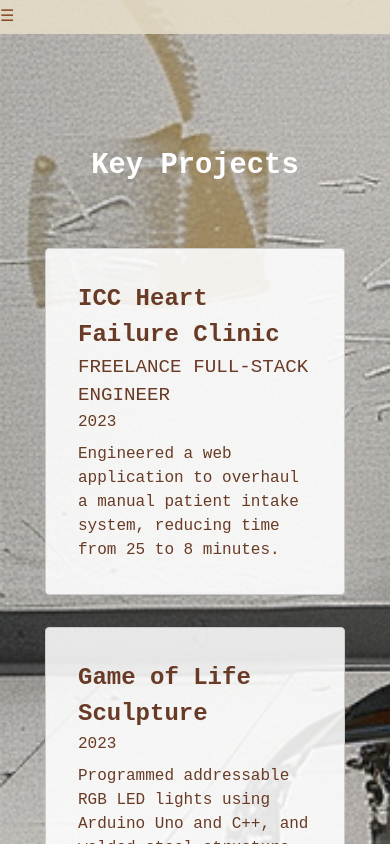
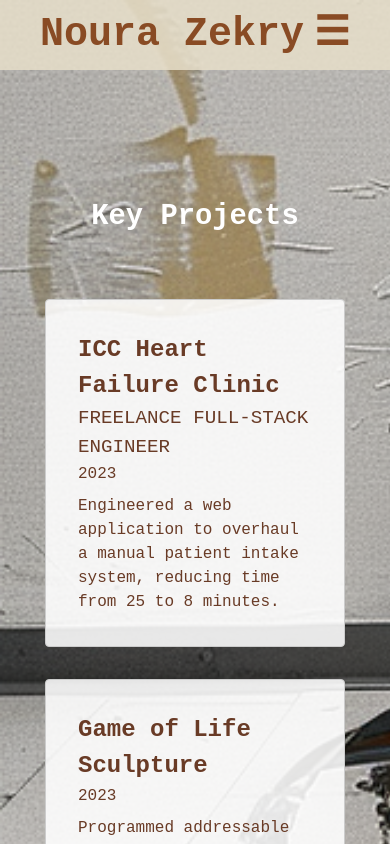
Before and after one commit to nourazekry/myPortfolio, a Next.js app in the folder my-portfolio/: page /projects in a window 390 px wide. Shown: the top 844 px of the page. Built offline with nearby package versions, Linux system fonts and the light colour scheme; a web font is replaced by a local one.

Commit message:
styling + mobile optimization

```diff
--- a/my-portfolio/app/Experience.module.css
+++ b/my-portfolio/app/Experience.module.css
@@ -5,7 +5,6 @@
   justify-content: center;
   min-height: 100vh;
   padding: 24px;
-  background-size: cover;
 }
 
 .container {
@@ -60,7 +59,10 @@
 @media screen and (max-width: 768px) {
   .title{
     font-size: 2rem;
-    margin-top: 35%;
+    margin-top: 50%;
+  }
+  .main{
+    background-size: cover;
   }
 }
 
@@ -68,6 +70,8 @@
 @media screen and (max-width: 480px) {
   .title{
     font-size: 1.8rem;
-    margin-top: 35%;
+  }
+  .main{
+    background-size: cover;
   }
 }
--- a/my-portfolio/app/Home.module.css
+++ b/my-portfolio/app/Home.module.css
@@ -8,6 +8,14 @@
   align-items: center;
   color: white;
   background-image: url('/learningtowalkAI.png');
+}
+.mobileToolbar{
+  color: #894b24;
+  display: flex;
+  justify-content: center;
+  align-items: center;
+  font-size: 2.5em;
+  font-weight: bold;
 }
 
 .toolbar {
@@ -27,9 +35,8 @@
   font-size: 1.5em;
 }
 .hamburger {
-  color: #894b24;
   font-style: bold;
-  text-align: left;
+  padding-left: 10px;
 }
 .sidebar{
   display: none;
@@ -39,10 +46,43 @@
 }
 
 @keyframes typewriter {
-  0% { width: 0; }
-  100% { width: 100%; }
+  from { width: 0; }
+  to { width: 100%; }
 }
 
+@keyframes blink {
+  from, to { border-color: transparent }
+}
+
+.typewriter {
+  overflow: hidden;
+  white-space: nowrap;
+  margin: 0 auto;
+  letter-spacing: .15em;
+  animation:
+    typewriter 2s steps(40, end),
+    blink .75s step-end infinite;
+}
+
+.nameEffect {
+  animation:
+    typewriter 2s steps(40, end),
+    blink .75s step-end infinite;
+}
+
+.descriptionEffect {
+  visibility: hidden; /* Hide the description initially */
+  animation:
+    typewriter 2s steps(40, end) 2s,  /* Add delay equal to the duration of the title animation */
+    blink .75s step-end infinite,
+    show 0s linear 2s; /* Change the visibility to visible when the title animation starts */
+  animation-fill-mode: forwards; /* Retain the style values from the last keyframe when the animation ends */
+}
+
+@keyframes show {
+  0% { visibility: hidden; }
+  100% { visibility: visible; }
+}
 /* Responsive styles */
 @media (max-width: 768px) {
   .toolbarLink {
@@ -57,7 +97,7 @@
   }
 
   .toolbarLink {
-    font-size: 0.8em;
+    font-size: 2.8em;
   }
 }
 
@@ -65,16 +105,29 @@
   text-align: center;
   font-size: 1.5em;
   color: #241107;
+  text-shadow: -9px 5px #886c2b;
 }
 
 .name {
-  font-size: 4em;
+  font-size: 3.5em;
   border-radius: 2em;
+  font-weight: bold;
 }
 
 .description {
   border-radius: 2em;
-  font-size: 1.5em;
+  font-size: 1.2em;
+  font-weight: bold;
+}
+
+.fullscreen {
+  position: fixed;
+  top: 0;
+  left: 0;
+  width: 100%;
+  height: 100%;
+  overflow: auto;
+  text-align: center;
 }
 
 /* Responsive styles */
@@ -84,11 +137,14 @@
   }
 
   .name {
-    font-size: 3em;
+    font-size: 3.5em;
   }
 
   .description {
-    font-size: 1.2em;
+    font-size: 1.7em;
+  }
+  .typewriter {
+    white-space: normal;
   }
 }
 
@@ -97,11 +153,4 @@
     font-size: 1em;
   }
 
-  .name {
-    font-size: 2em;
-  }
-
-  .description {
-    font-size: 1em;
-  }
 }
--- a/my-portfolio/app/layout.tsx
+++ b/my-portfolio/app/layout.tsx
@@ -6,6 +6,14 @@ import NavBar from "../components/NavBar";
 export const metadata: Metadata = {
   title: "Noura Zekry",
   description: "Noura Zekry's Portfolio",
+  icons: {
+    icon: [
+      {
+        url: '/swirl2.ico',
+        href: '/swirl2.ico',
+      },
+    ],
+  },
 };
 
 export default function RootLayout({
--- a/my-portfolio/app/page.tsx
+++ b/my-portfolio/app/page.tsx
@@ -6,8 +6,8 @@ export default function Home() {
   return (
     <div className={styles.page}>
       <div className={styles.content}>
-      <h1 className={`${styles.name} ${styles.typewriterEffect} ${styles.nameEffect}`}>Noura Zekry</h1>
-<p className={`${styles.description} ${styles.typewriterEffect} ${styles.descriptionEffect}`}>Creating works at the intersection of technology and art</p>     </div>
+      <h1 className={`${styles.name} ${styles.typewriter} ${styles.nameEffect}`}>Noura Zekry</h1>
+<p className={`${styles.description} ${styles.typewriter} ${styles.descriptionEffect}`}>Creating at the intersection of technology and art</p>     </div>
     </div>
   );
 }
--- a/my-portfolio/components/NavBar.tsx
+++ b/my-portfolio/components/NavBar.tsx
@@ -13,9 +13,8 @@ export default function NavBar() {
 
   useEffect(() => {
     const handleResize = () => {
-      console.log('window.innerWidth', window.innerWidth);
-
-      if (window.innerWidth < 550) {
+      console.log('resize, window.innerWidth:', window.innerWidth)
+      if (window.innerWidth < 450) {
         setMenuVisible(true);
         setIsSidebarVisible(false); // Hide the sidebar when the window is small
       } else {
@@ -25,6 +24,7 @@ export default function NavBar() {
     };
 
     window.addEventListener('resize', handleResize);
+
     // Call the handleResize function to set the initial state
     handleResize();
 
@@ -34,11 +34,21 @@ export default function NavBar() {
     };
   }, []);
 
+  useEffect(() => {
+    console.log('isSidebarVisible:', isSidebarVisible, 'menuVisible:', menuVisible)
+  }, [isSidebarVisible, menuVisible]);
+
   return (
-      <nav className={`${styles.toolbar}`}>
-        {menuVisible ? <button onClick={() => setIsSidebarVisible(!isSidebarVisible)} className={styles.hamburger}>☰</button> : ''}
+      <nav className={`${styles.toolbar} ${isSidebarVisible && menuVisible ? styles.fullscreen : ''}`}>
+        {menuVisible ?
+        <div className={styles.mobileToolbar}>
+          <h1>Noura Zekry</h1>
+          <button onClick={() => setIsSidebarVisible(!isSidebarVisible)} className={styles.hamburger}>☰</button>
+        </div>
+        : ''}
         {links.map((link, index) => (
-          <div key={index} className= {isSidebarVisible ? '' : styles.sidebar}><Link key={link} href={link} className={`${styles.toolbarLink} ${selectedLink === link ? styles.selected : ''}`} onClick={() => setSelectedLink(link)}>{link.slice(1) || 'About'}</Link>
+        <div key={index} className= {isSidebarVisible ? '' : styles.sidebar}>
+          <Link key={link} href={link} className={`${styles.toolbarLink} ${selectedLink === link ? styles.selected : ''}`} onClick={() => {setSelectedLink(link); if (menuVisible) setIsSidebarVisible(false);}}>{link.slice(1) || 'About'}</Link>
         </div>))}
       </nav>
   );
```
Also changed, not shown: 2 other files (tests, documents, lock files or other folders).
